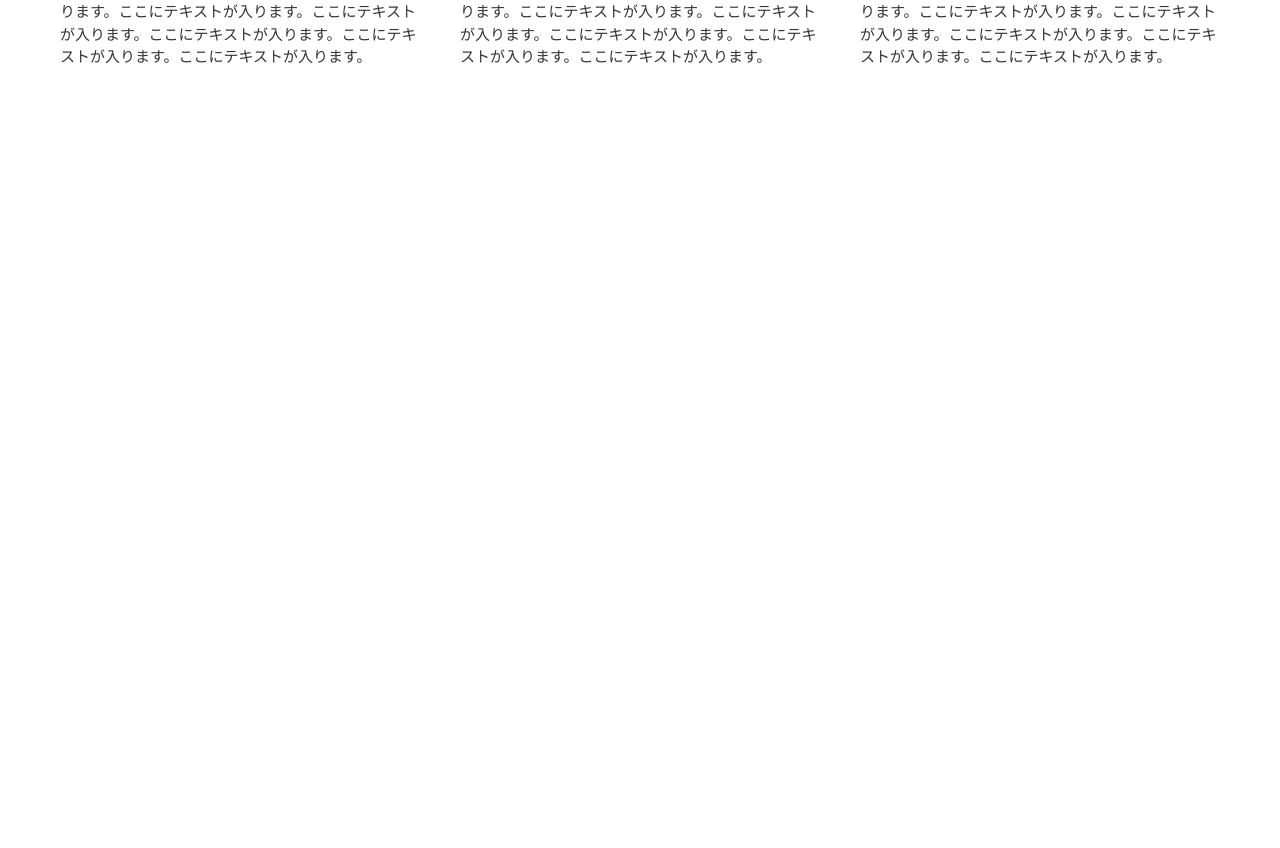
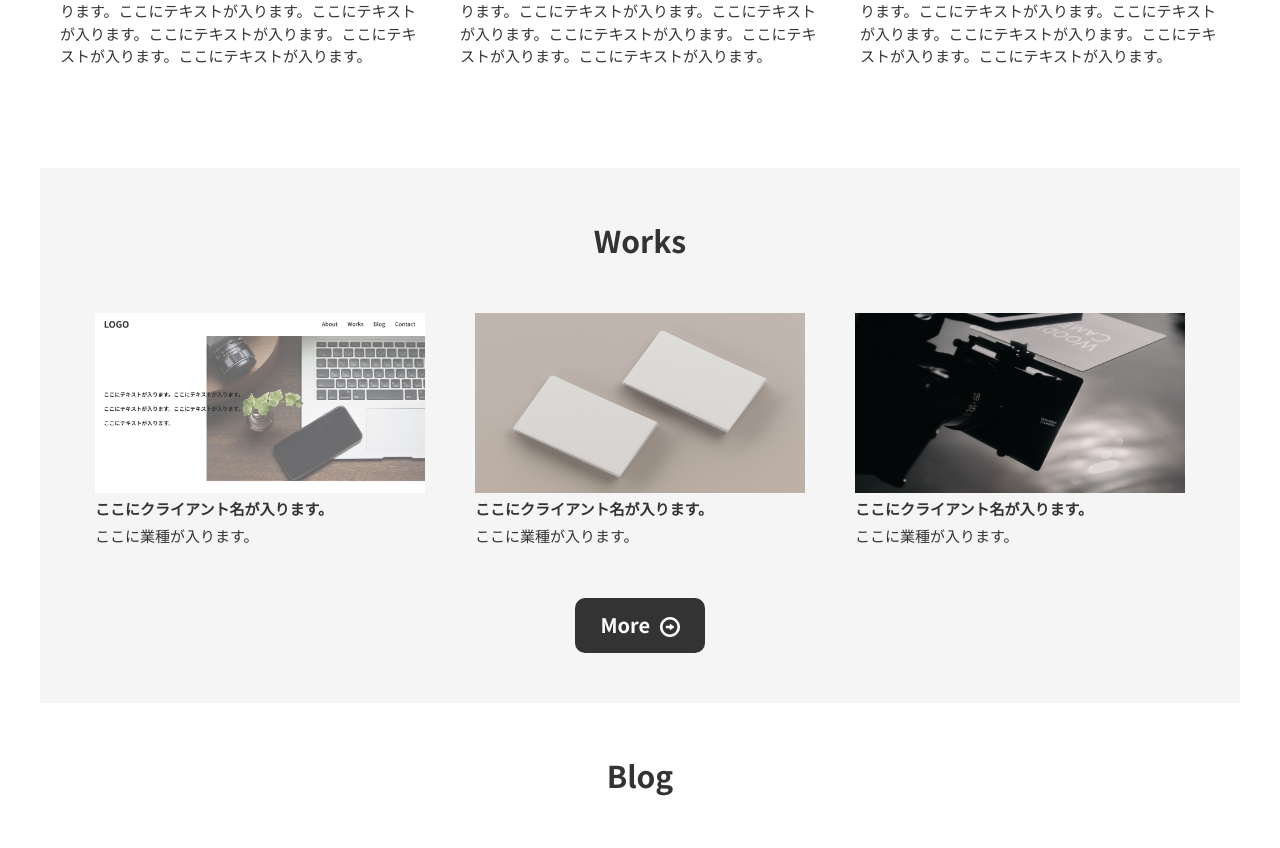
Before and after one commit to muffin-bird/HTML-CSS, a PHP site: page / in a window 1280 px wide. Shown: the part 1010-1858 px from the top of the page. Before the commit the page ends 1073 px from the top, so only its background shows below. Run offline with PHP 8.4, Linux system fonts and the light colour scheme.

Commit message:
add works

```diff
--- a/wam/css/style.css
+++ b/wam/css/style.css
@@ -64,6 +64,10 @@ section
   margin: 0 auto;
 }
 
+.section.section-secounday {
+  background-color: #F5F5F5;
+}
+
 .section-headline {
   text-align: center;
   padding: 50px 0;
@@ -71,18 +75,43 @@ section
   font-weight: bold;
 }
 
+/*
+button
+*/
+
+.section-button {
+  text-align: center;
+  padding-bottom: 50px;
+}
+
+.button {
+  position: relative;
+  display: inline-block;
+  color: #fff;
+  font-size: 20px;
+  font-weight: bold;
+  background-color: #333;
+  border-radius: 10px;
+  padding: 12.5px 25px;
+}
+
+.button span {
+  padding-right: 5px;
+}
+
+.button-icon {
+  margin-bottom: 3px;
+}
+
+
+/*
+service
+*/
+
 .service-list {
   display: flex;
   text-align: center;
 }
-
-/*
-.service-item {}
-*/
-
-/*
-.service {}
-*/
 
 .service-headline {
   font-size: 20px;
@@ -94,9 +123,31 @@ section
 }
 
 .service-description {
-  padding: 0 20px;
+  padding: 0 20px 100px;
 }
 
 .service-description {
   text-align: left;
 }
+
+/*
+works
+*/
+
+.works-list {
+  display: flex;
+  justify-content: center;
+}
+
+.works-item {
+  padding: 0 25px;
+}
+
+.works-client {
+  padding: 5px 0;
+  font-weight: bold;
+}
+
+.works-type {
+  padding-bottom: 50px;
+}
--- a/wam/index.html
+++ b/wam/index.html
@@ -31,6 +31,7 @@
       <figcaption class="header-discription">
         ここにテキストが入ります。ここにテキストが入ります。<br>ここにテキストが入ります。ここにテキストが入ります。<br>ここにテキストが入ります。
       </figcaption>
+    </figure>
   </header>
 
   <section class="section">
@@ -65,6 +66,49 @@
       </li>
     </ul>
   </section>
+
+  <section class="section section-secounday">
+    <h1 class="section-headline">Works</h1>
+    <ul class="works-list">
+      <li class="works-item">
+        <a href="#">
+          <dl>
+            <dt class="works-img"><img src="./img/works-site.jpg" width="330" height="180" alt="works"></dt>
+            <dd class="works-client">ここにクライアント名が入ります。</dd>
+            <dd class="works-type">ここに業種が入ります。</dd>
+          </dl>
+        </a>
+      </li>
+      <li class="works-item">
+        <a href="#">
+          <dl>
+            <dt class="works-img"><img src="./img/works-paper.jpg" width="330" height="180" alt="works"></dt>
+            <dd class="works-client">ここにクライアント名が入ります。</dd>
+            <dd class="works-type">ここに業種が入ります。</dd>
+          </dl>
+        </a>
+      </li>
+      <li class="works-item">
+        <a href="#">
+          <dl>
+            <dt class="works-img"><img src="./img/works-video.jpg" width="330" height="180" alt="works"></dt>
+            <dd class="works-client">ここにクライアント名が入ります。</dd>
+            <dd class="works-type">ここに業種が入ります。</dd>
+          </dl>
+        </a>
+      </li>
+    </ul>
+    <div class="section-button">
+      <a href="#" class="button">
+        <span>More</span>
+        <img class="button-icon" src="./img/icon.svg" width="20" height="20">
+      </a>
+    </div>
+  </section>
+
+  <section class="section">
+    <h1 class="section-headline">Blog</h1>
+  </section>
 </body>
 
 </html>
```
Also changed, not shown: wam/img/icon.svg (added), wam/img/works-paper.jpg (added), wam/img/works-site.jpg (added), wam/img/works-video.jpg (added).
